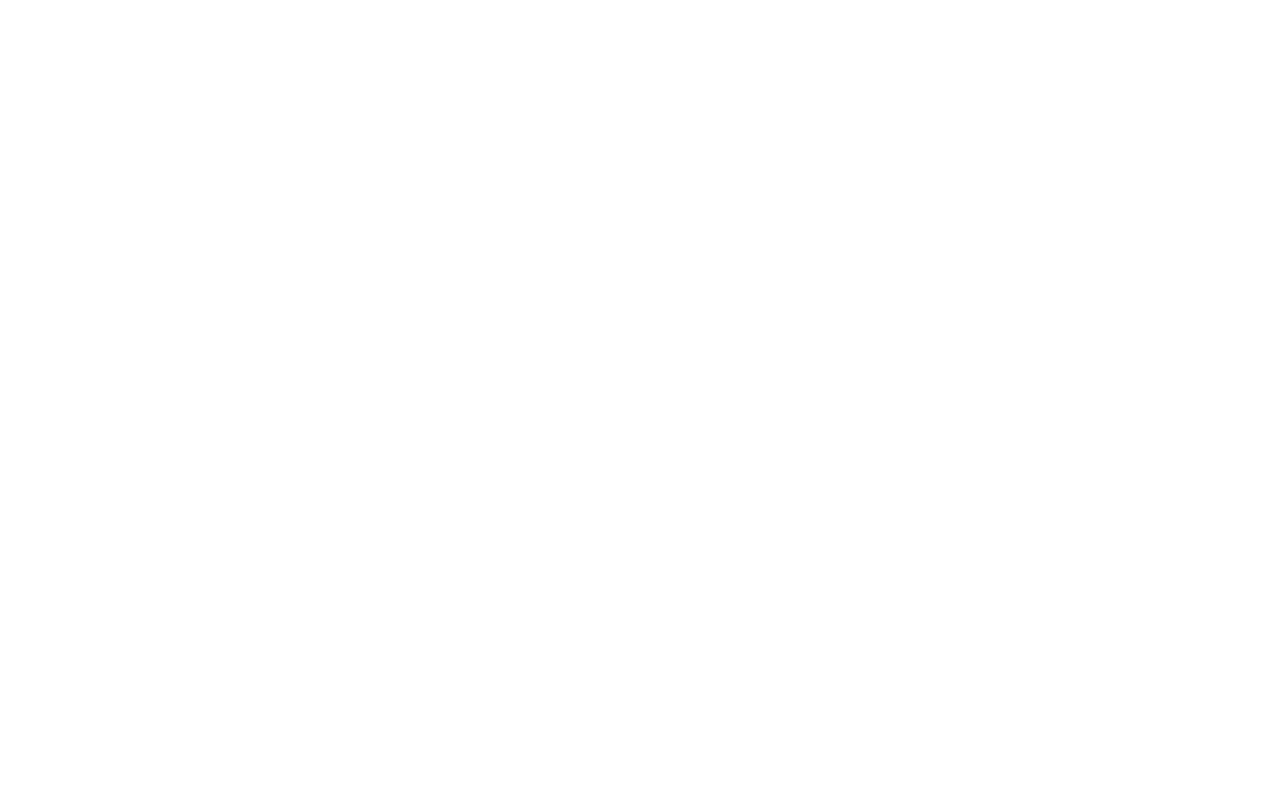
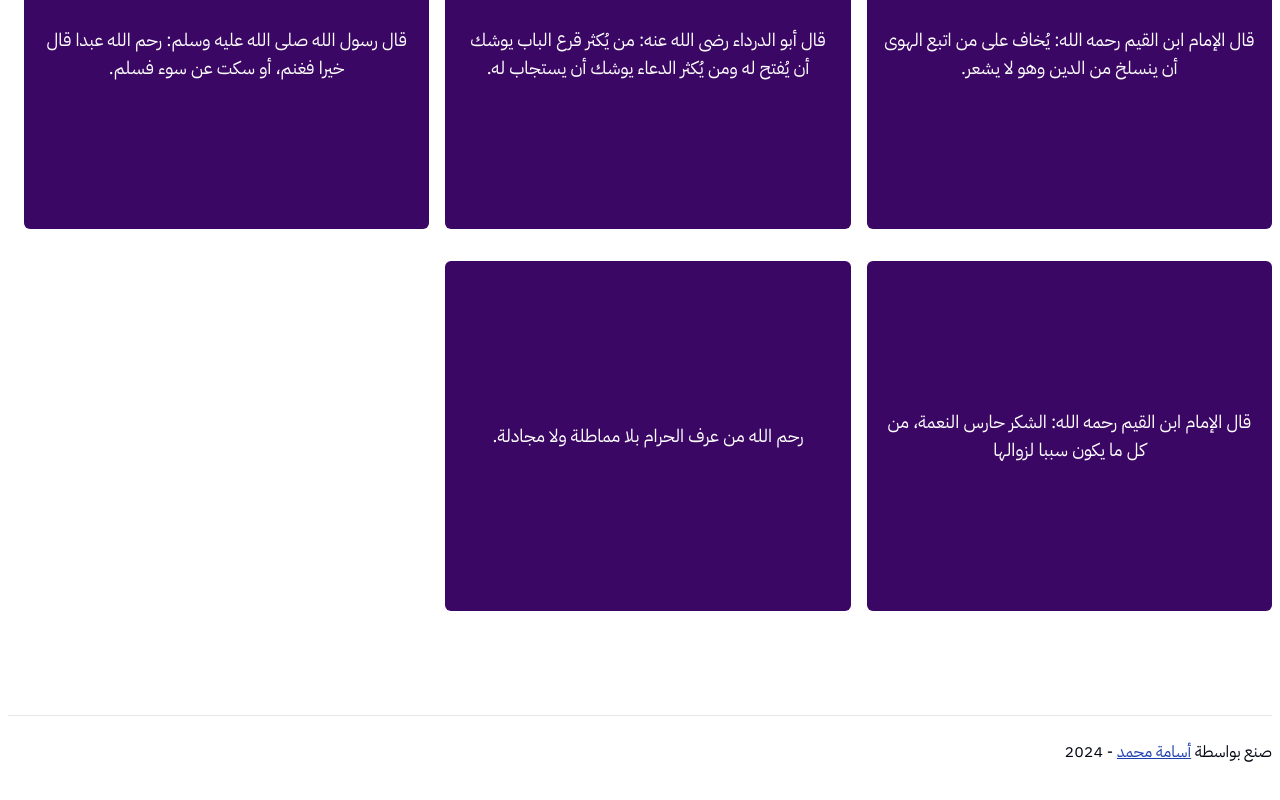
Before and after one commit to osama-mhmd/eqtibas, a Next.js app: page / in a window 1280 px wide. Shown: the part 884-1684 px from the top of the page. Before the commit the page ends 840 px from the top, so only its background shows below. Built offline with nearby package versions, Linux system fonts and the light colour scheme.

Commit message:
feat/gallery-and-footer

```diff
--- /dev/null
+++ b/src/app/gallery.tsx
@@ -0,0 +1,41 @@
+const quotes = [
+  {
+    quote:
+      "قال الإمام ابن القيم رحمه الله: يُخاف على من اتبع الهوى أن ينسلخ من الدين وهو لا يشعر.",
+  },
+  {
+    quote:
+      "قال أبو الدرداء رضى الله عنه: من يُكثر قرع الباب يوشك أن يُفتح له ومن يُكثر الدعاء يوشك أن يستجاب له.",
+  },
+  {
+    quote:
+      "قال رسول الله صلى الله عليه وسلم: رحم الله عبدا قال خيرا فغنم، أو سكت عن سوء فسلم.",
+  },
+  {
+    quote:
+      "قال الإمام ابن القيم رحمه الله: الشكر حارس النعمة، من كل ما يكون سببا لزوالها",
+  },
+  {
+    quote: "رحم الله من عرف الحرام بلا مماطلة ولا مجادلة.",
+  },
+];
+
+export default function Gallery() {
+  return (
+    <section className="py-8">
+      <div className="container px-2 mx-auto grid gc">
+        {quotes.map((quote, index) => {
+          return (
+            <a
+              href={`/?quote=${quote.quote}`}
+              key={`quote_${index}`}
+              className="bg-purple-950 me-4 mb-8 text-white rounded-md p-4 inline-flex text-center justify-center items-center aspect-[22/19] text-lg"
+            >
+              {quote.quote}
+            </a>
+          );
+        })}
+      </div>
+    </section>
+  );
+}
--- a/src/app/globals.css
+++ b/src/app/globals.css
@@ -77,3 +77,7 @@
 button:hover {
   background-color: hsl(var(--primary) / 0.9);
 }
+.gc {
+  /* Grid common */
+  grid-template-columns: repeat(auto-fit, minmax(350px, 1fr));
+}
--- a/src/app/page.tsx
+++ b/src/app/page.tsx
@@ -3,6 +3,7 @@
 
 import { useState, useEffect, useRef } from "react";
 import html2canvas from "html2canvas";
+import Gallery from "./gallery";
 
 function $(query: string): HTMLDivElement | null {
   return document.querySelector(query);
@@ -45,7 +46,7 @@
   return (
     <main>
       <section className="mt-10">
-        <div className="container mx-auto">
+        <div className="container mx-auto px-2">
           <h1 className="text-center text-4xl mb-6">اقتباس</h1>
           <div className="grid justify-center grid-cols-[repeat(1,minmax(300px,600px))] gap-4">
             <textarea
@@ -59,7 +60,7 @@
               <div
                 id="image"
                 className={
-                  "w-[370px] sm:w-[440px] h-[352px] sm:h-[380px] text-lg " +
+                  "w-[370px] sm:w-[440px] aspect-[22/19] text-lg " +
                   willNotChangeClasses
                 }
               >
@@ -69,8 +70,24 @@
 
             <button onClick={downloadImage}>تحميل</button>
           </div>
+          <hr />
         </div>
       </section>
+      <Gallery />
+      <footer>
+        <div className="py-10 container mx-auto px-2">
+          <hr />
+          <br />
+          صنع بواسطة{" "}
+          <a
+            className="underline text-blue-800"
+            href="https://os-mhmd.vercel.app"
+          >
+            أسامة محمد
+          </a>{" "}
+          - 2024
+        </div>
+      </footer>
     </main>
   );
 }
```
